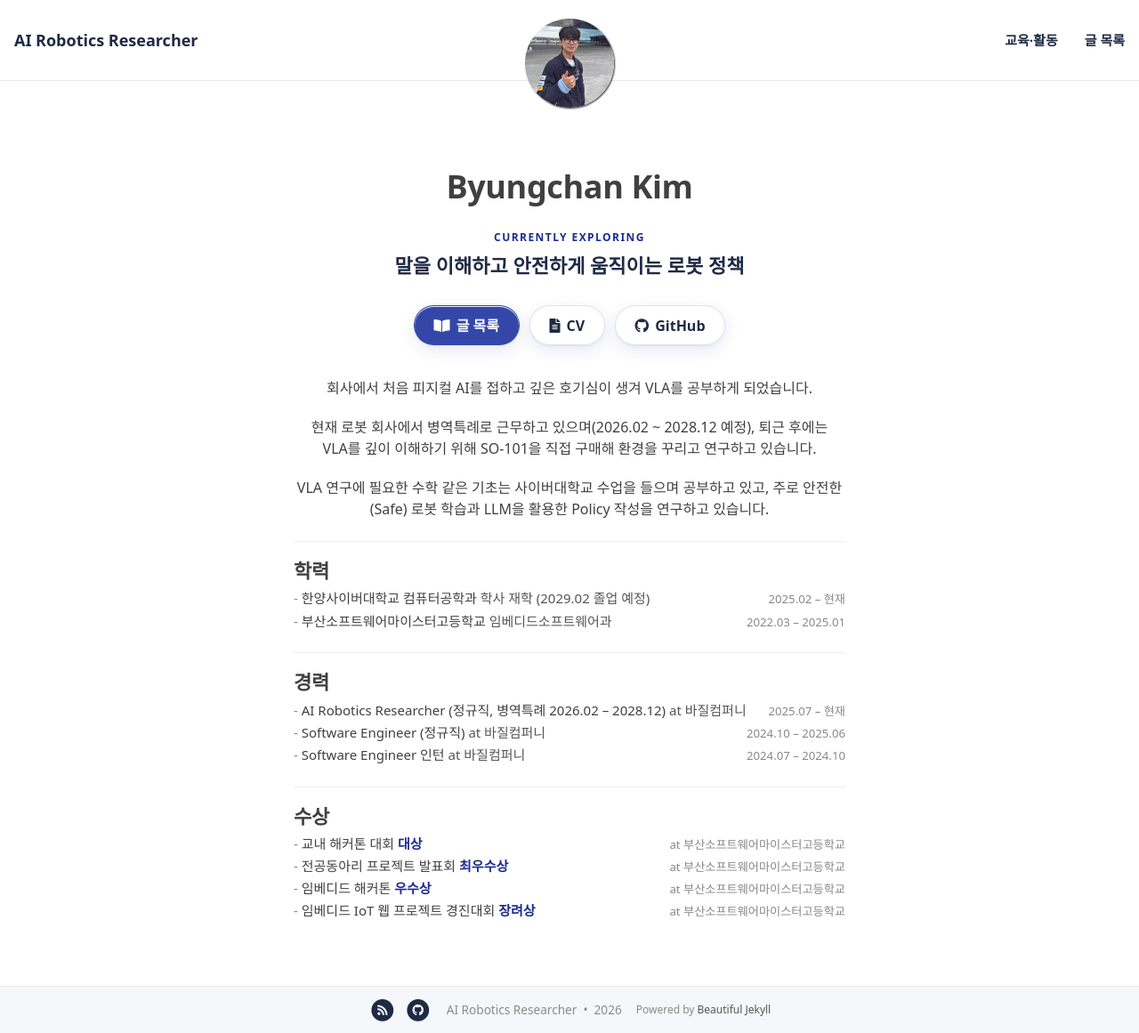
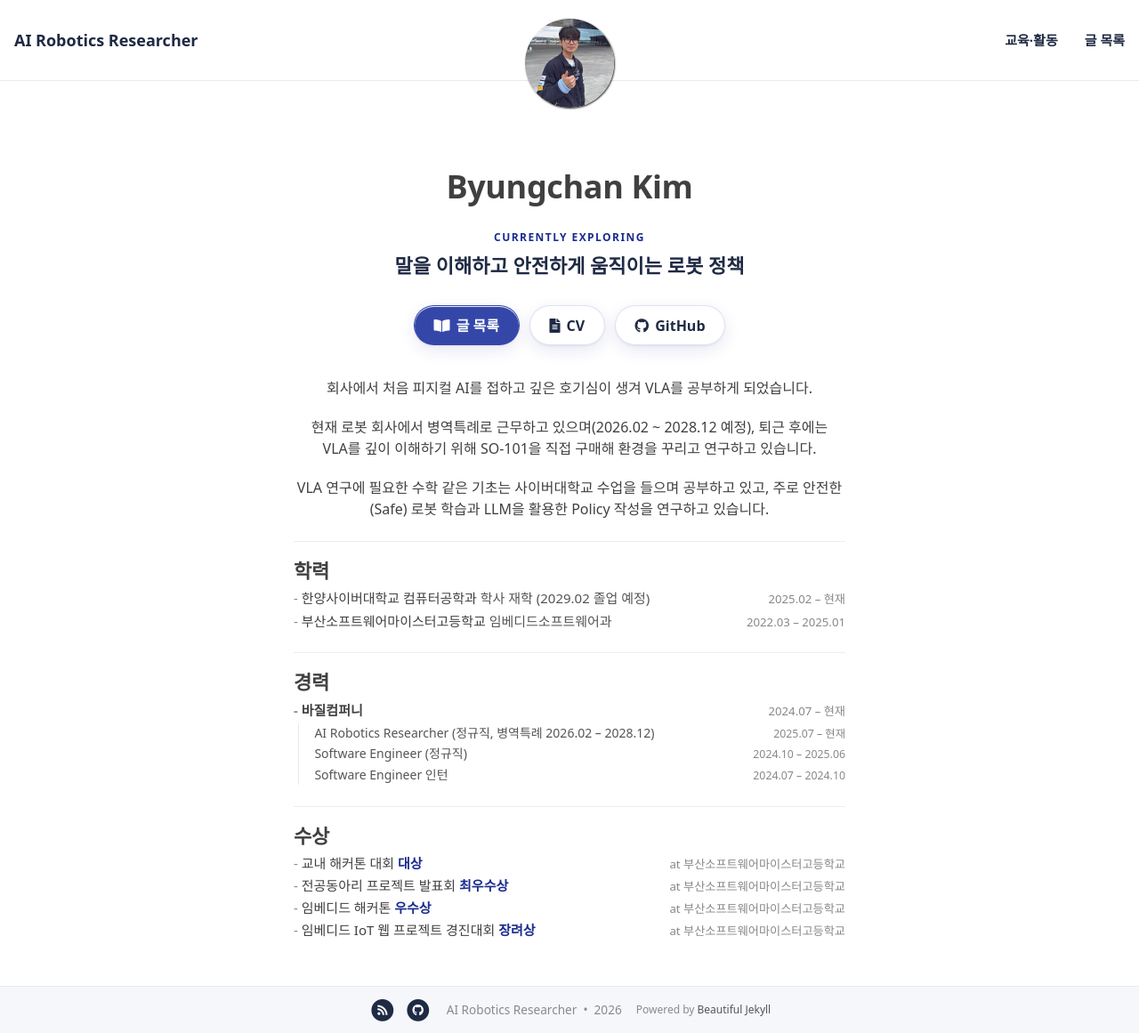
Before and after one commit to chanyee725/chanyee725, a Jekyll site: the page built from index.html, in a window 1280 px wide and 1161 px high. Shown: the whole window at 89% size. Built offline with Jekyll 4.4.1, drawn with Linux system fonts in a browser that asks for light colours; nearby versions of some CDN libraries; some web fonts are replaced; the list of posts is cut into pages by our own code.

Commit message:
feat: group career by company, deploy on Vercel
Career rows with the same organization render as one company line
with its overall period and the roles indented below. Site now serves
from the root for Vercel (vercel.json: Jekyll build into _site).

Co-Authored-By: Claude Opus 5.5 (1M context) <noreply@anthropic.com>

```diff
--- a/_config.yml
+++ b/_config.yml
@@ -3,8 +3,10 @@
 
 title: AI Robotics Researcher
 author: AI Robotics Researcher
-baseurl: "/Docs"
-url: "https://chanyee725.github.io"
+# Vercel은 주소 맨 앞(/)에서 서비스하므로 baseurl은 비운다.
+# url은 도메인을 연결하면 적는다 (예: "https://example.com"). 비워 두면 링크가 상대 경로로 나간다.
+baseurl: ""
+url: ""
 
 # 위쪽 메뉴. 시리즈는 태그 페이지의 해당 태그로 연결한다.
 navbar-links:
--- a/assets/css/custom.css
+++ b/assets/css/custom.css
@@ -794,3 +794,39 @@ footer .theme-by {
 footer .fa-stack .fa-circle {
   color: #1f2a44;
 }
+
+/* 경력: 회사 한 줄 + 그 아래 직책 들여쓰기 */
+.home-section li.org-item {
+  display: block;
+}
+.org-row {
+  display: flex;
+  justify-content: space-between;
+  align-items: baseline;
+  gap: 1.5rem;
+}
+.org-name {
+  font-weight: 600;
+}
+.role-list {
+  margin: 0.2rem 0 0 !important;
+  padding: 0 0 0 1.1rem !important;
+  border-left: 1px solid #e6e8f0;
+  margin-left: 0.3rem !important;
+  list-style: none;
+}
+.role-list li {
+  display: flex;
+  justify-content: space-between;
+  align-items: baseline;
+  gap: 1.5rem;
+  font-size: 14px !important;
+  color: #555;
+}
+@media (max-width: 640px) {
+  .org-row,
+  .role-list li {
+    flex-direction: column;
+    gap: 0;
+  }
+}
--- a/index.html
+++ b/index.html
@@ -35,9 +35,22 @@ title: AI Robotics Researcher
 
   <section class="home-section">
     <h2>경력</h2>
+    {% comment %} 같은 회사(org)의 직책을 한 묶음으로: 회사 줄(전체 기간) 아래에 직책들을 들여 쓴다 {% endcomment %}
+    {% assign companies = p.career | group_by: "org" %}
     <ul>
-      {% for c in p.career %}
-      <li><span class="row-main">{{ c.role }}{% if c.org %} <span class="home-at">at {{ c.org }}</span>{% endif %}</span><span class="row-side">{{ c.period }}</span></li>
+      {% for co in companies %}
+      {% assign newest = co.items | first %}
+      {% assign oldest = co.items | last %}
+      {% assign from = oldest.period | split: " – " | first %}
+      {% assign to = newest.period | split: " – " | last %}
+      <li class="org-item">
+        <div class="org-row"><span class="row-main org-name">{{ co.name }}</span><span class="row-side">{{ from }} – {{ to }}</span></div>
+        <ul class="role-list">
+          {% for c in co.items %}
+          <li><span class="role-name">{{ c.role }}</span><span class="row-side">{{ c.period }}</span></li>
+          {% endfor %}
+        </ul>
+      </li>
       {% endfor %}
     </ul>
   </section>
```
Also changed, not shown: vercel.json (added, +7 -0 lines), README.md.
